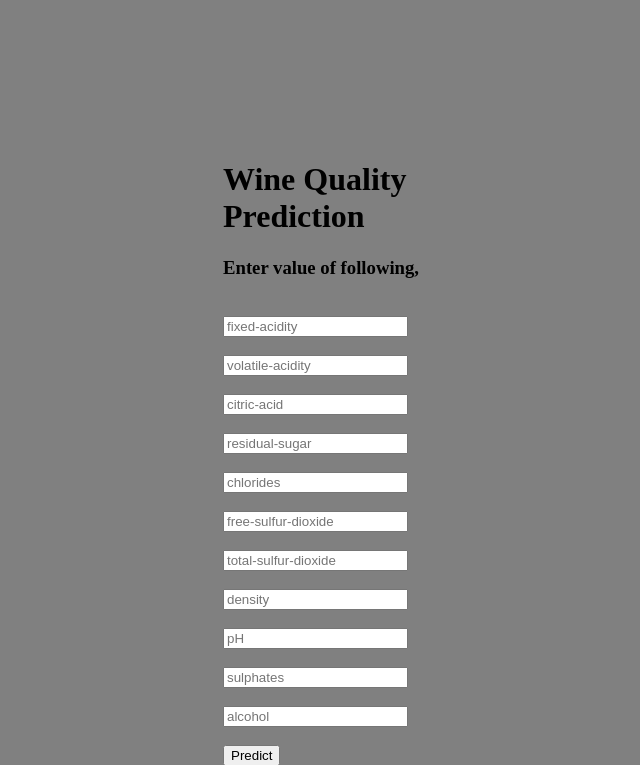
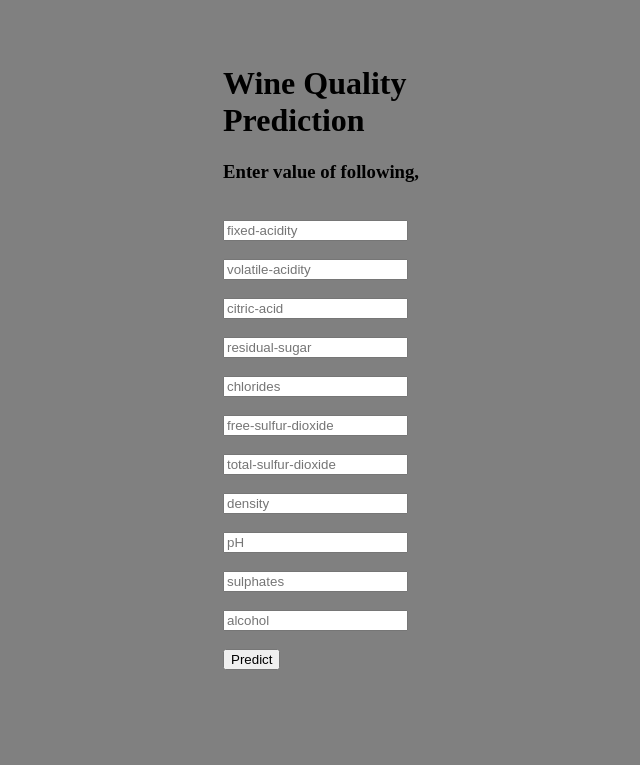
Before and after one commit to vishalkadu/Wine-Quality-Prediction, a Flask app: page / in a window 1280 px wide. Shown: the top 765 px of the page, without its empty margins (267-907 px from the left). Run offline with Flask 2, Linux system fonts and the light colour scheme; parts of the project's set-up code (start-up, migrations or seed data) failed here and were passed over.

Commit message:
Update index.html

```diff
--- a/templates/index.html
+++ b/templates/index.html
@@ -34,7 +34,7 @@
     width: 300px;
     height: 200px;
     z-index: 15;
-    top: 30%;
+    top: 18%;
     left: 50%;
     margin: -100px 0 0 -150px;
   }</style>
```
